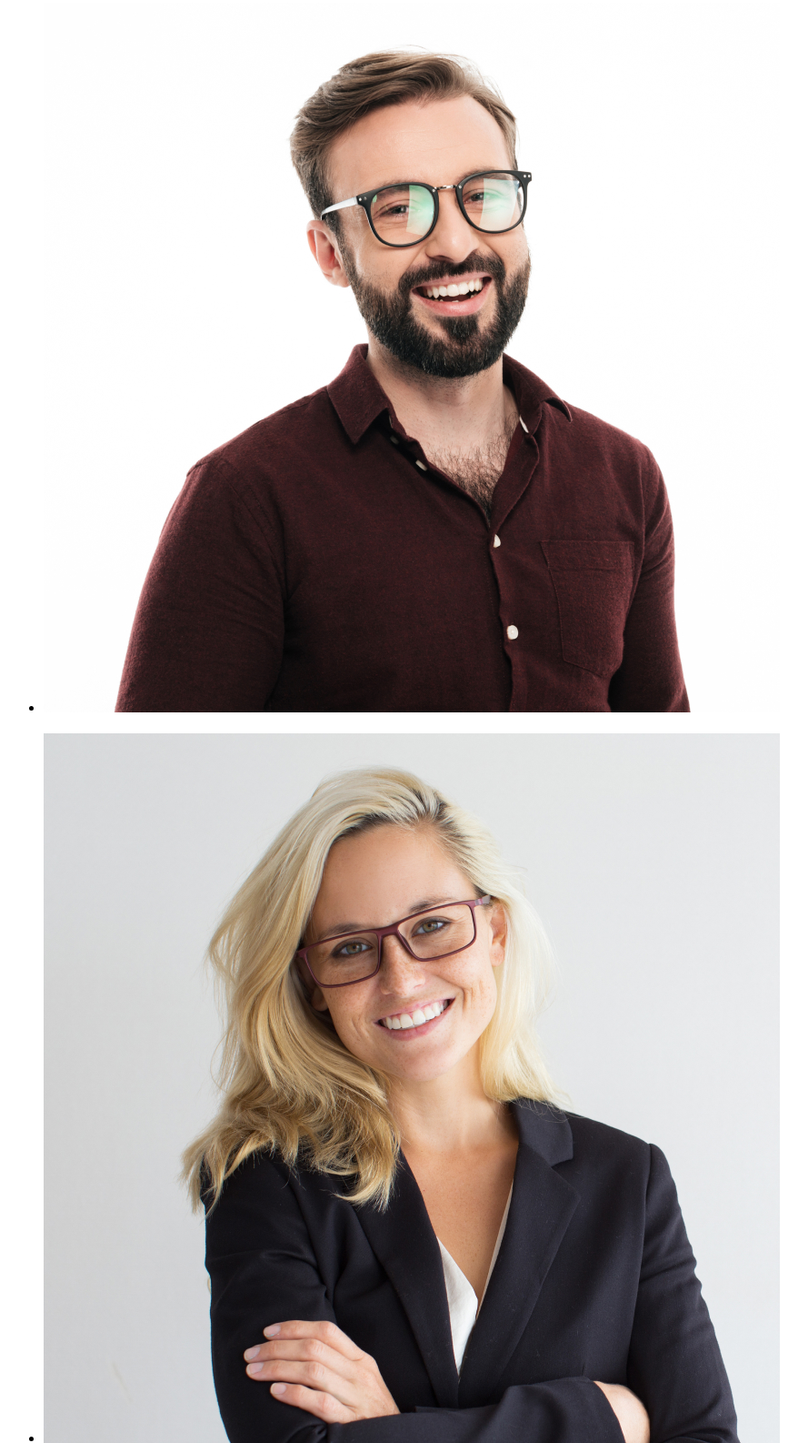
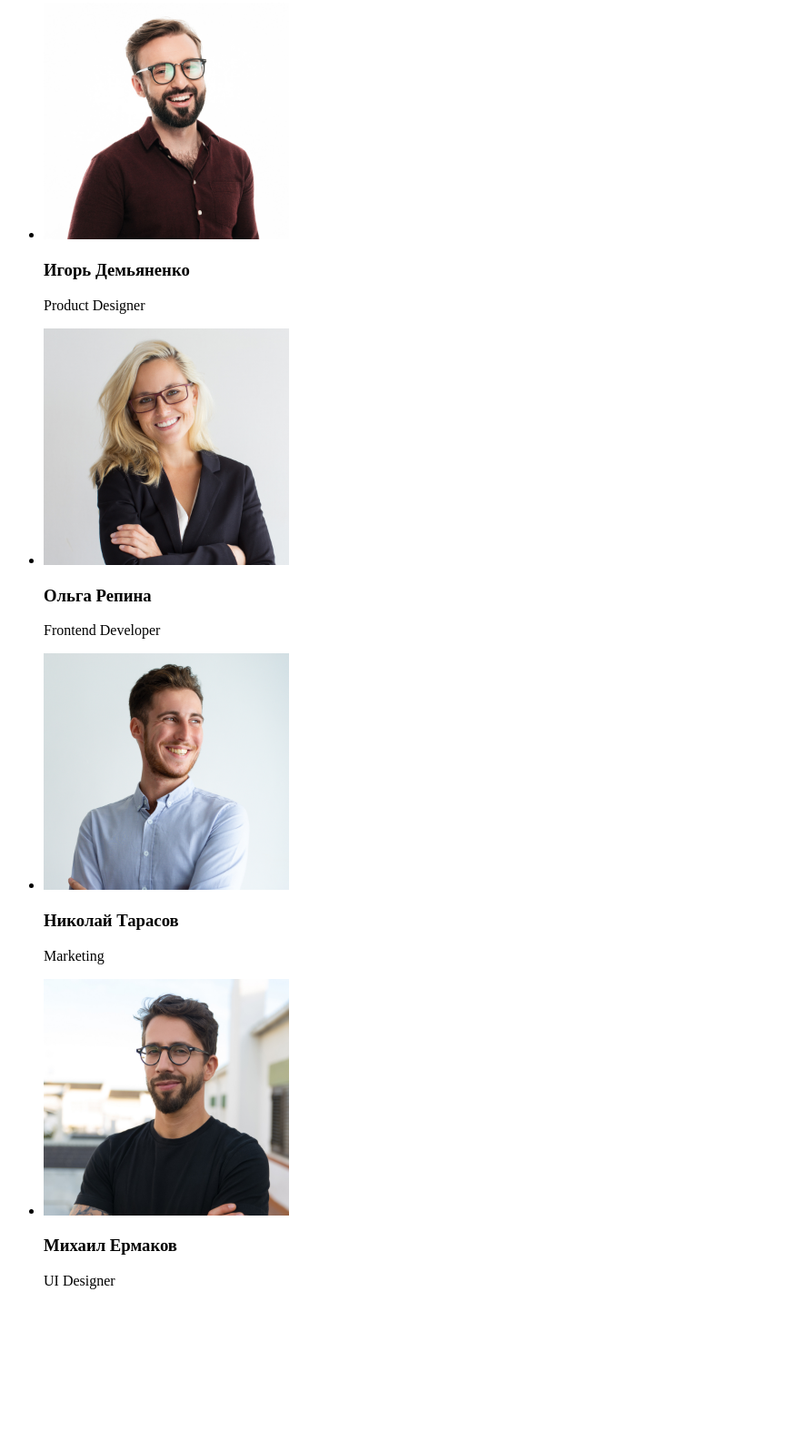
Before and after one commit to IgorBurdak/goit-markup-hw-02, a plain HTML site: page index.html in a window 1280 px wide. Shown: the part 792-2378 px from the top of the page at 91% size, without its empty margins (0-889 px from the left). After the commit the page ends 2225 px from the top, so only its background shows below. Drawn offline with Linux system fonts and the light colour scheme.

Commit message:
section team

```diff
--- a/index.html
+++ b/index.html
@@ -87,24 +87,39 @@
         <h2>Наша команда</h2>
         <ul>
           <li>
-            <img src="./images/img4.jpg" alt="" />
-            <h3></h3>
-            <p></p>
+            <img
+              src="./images/img4.jpg"
+              alt="young smiling man with a beard in glasses"
+              width="270"
+              height="260"
+            />
+            <h3>Игорь Демьяненко</h3>
+            <p>Product Designer</p>
           </li>
           <li>
-            <img src="./images/img5.jpg" alt="" />
-            <h3></h3>
-            <p></p>
+            <img
+              src="./images/img5.jpg"
+              alt="young smiling blonde woman with glasses"
+              width="270"
+              height="260"
+            />
+            <h3>Ольга Репина</h3>
+            <p>Frontend Developer</p>
           </li>
           <li>
-            <img src="./images/img6.jpg" alt="" />
-            <h3></h3>
-            <p></p>
+            <img src="./images/img6.jpg" alt="young smiling man" width="270" height="260" />
+            <h3>Николай Тарасов</h3>
+            <p>Marketing</p>
           </li>
           <li>
-            <img src="./images/img7.jpg" alt="" />
-            <h3></h3>
-            <p></p>
+            <img
+              src="./images/img7.jpg"
+              alt="young smiling man with a beard in glasses"
+              width="270"
+              height="260"
+            />
+            <h3>Михаил Ермаков</h3>
+            <p>UI Designer</p>
           </li>
         </ul>
       </section>
```
